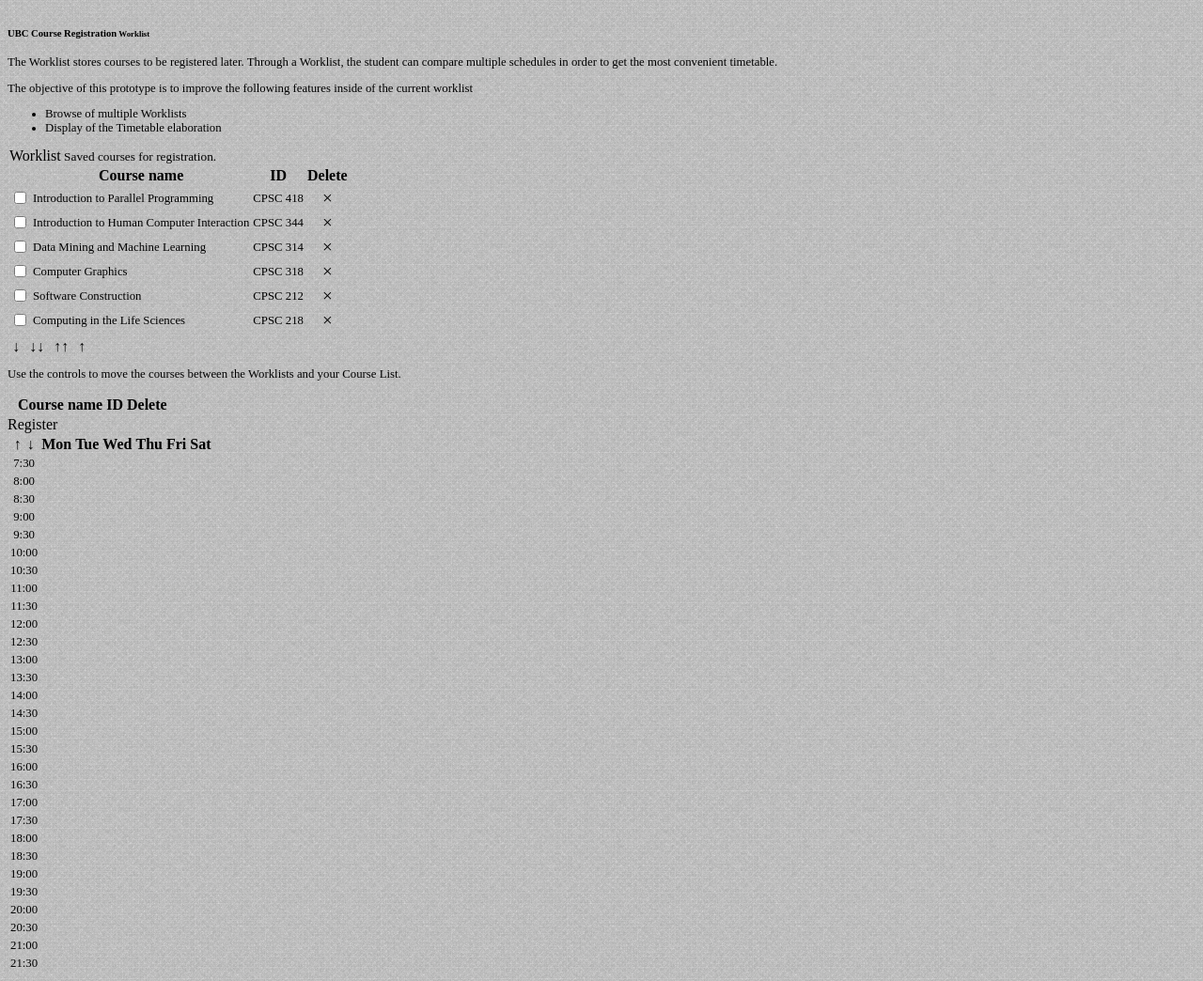
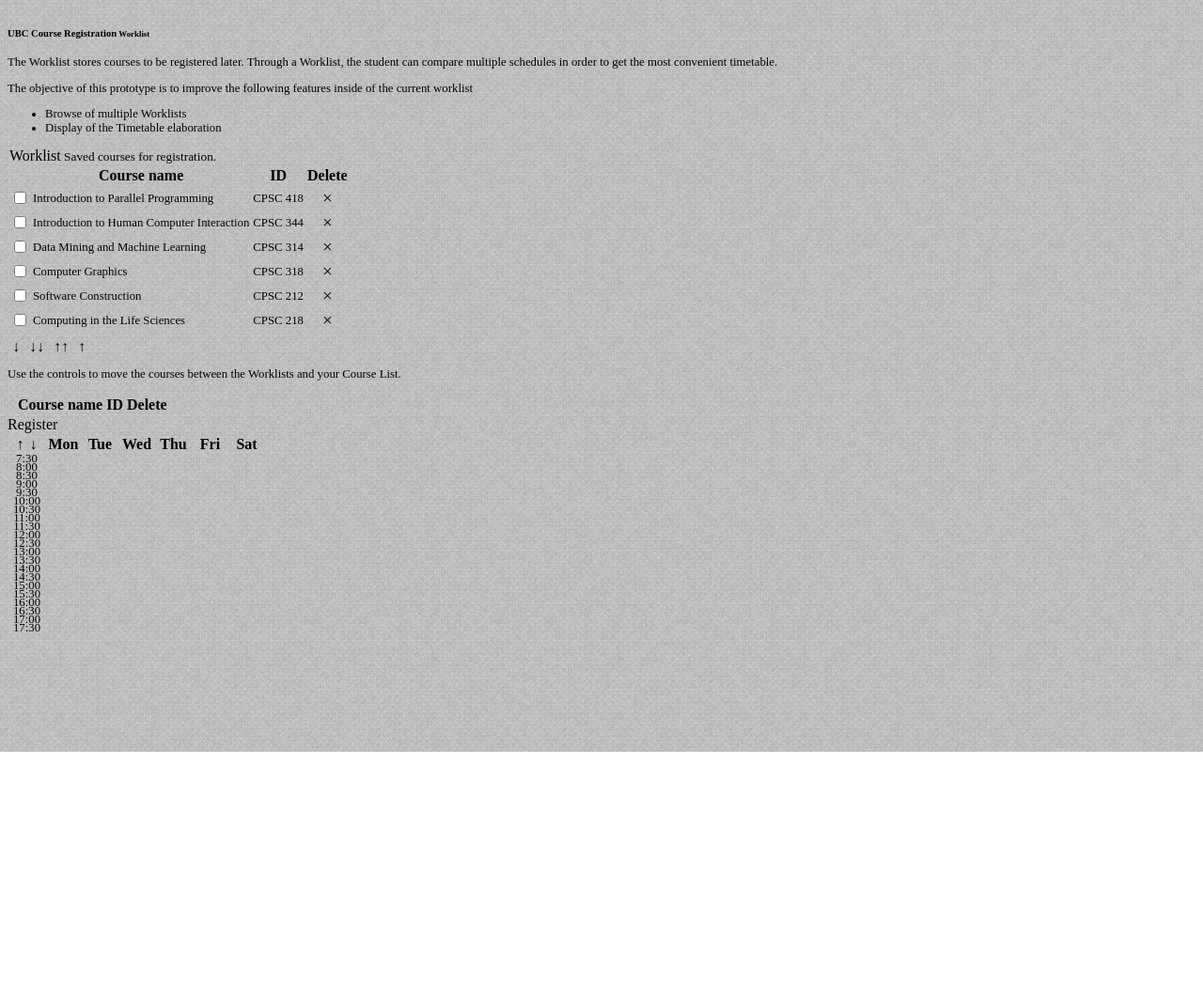
Before and after one commit to 0xjjpa/UBC-CoursesWorklist, a website: page app/index.html in a window 1280 px wide. Shown: the whole page at 94% size. After the commit the page ends 800 px from the top, so only its background shows below. Drawn offline with nearby package versions, Linux system fonts and the light colour scheme; files that its build step writes are made by us from their sources.

Commit message:
Saving work due... busy

```diff
--- a/app/scripts/main.js
+++ b/app/scripts/main.js
@@ -74,14 +74,17 @@ $(document).ready(function() {
 
 
 		var localeDays = ["Mon", "Tue", "Wed", "Thu", "Fri", "Sat"];
+		var minutesPerHour = 30;
 		var startClass = 700;
-		var endClass = 2200
+		var endClass = 1800;
 
 		self.days = [];
 		self.hours = ko.observableArray([]);
 		self.classesHours = ko.observableArray([]);
+		self.minimumHourDisplay = ko.observable(startClass);
+		self.maximumHourDisplay = ko.observable(endClass);
 
-		var loadHours = function(selfHours, minutesPerHour) {
+		var loadHours = function(selfHours) {
 			//@toDo Check minutesPerHour is not bigger than 60. If it is, floor it.
 			var mH = minutesPerHour || 30;
 			var minutesInDay = 60 * 24;
@@ -106,6 +109,13 @@ $(document).ready(function() {
 				return hour.militarHour > startClass && hour.militarHour < endClass;
 			})
 			selfClassesHours(classesHours);
+		}
+
+		self.up = function() {
+			var minimumHourDisplay = self.minimumHourDisplay();
+			if(minimumHourDisplay > 0) {
+				self.minimumHourDisplay( minimumHourDisplay - minutesPerHour );
+			}
 		}
 
 		self.init = function() {
--- a/app/styles/courses.less
+++ b/app/styles/courses.less
@@ -26,7 +26,10 @@ html {
 			text-align: center;
 		}
 		th {
-			width: 20px;
+			width: 35px;
+		}
+		tbody td {
+			line-height: 5px;
 		}
 		.timetableButton {
 			padding: 2px;
```
Also changed, not shown: app/styles/courses.css.
